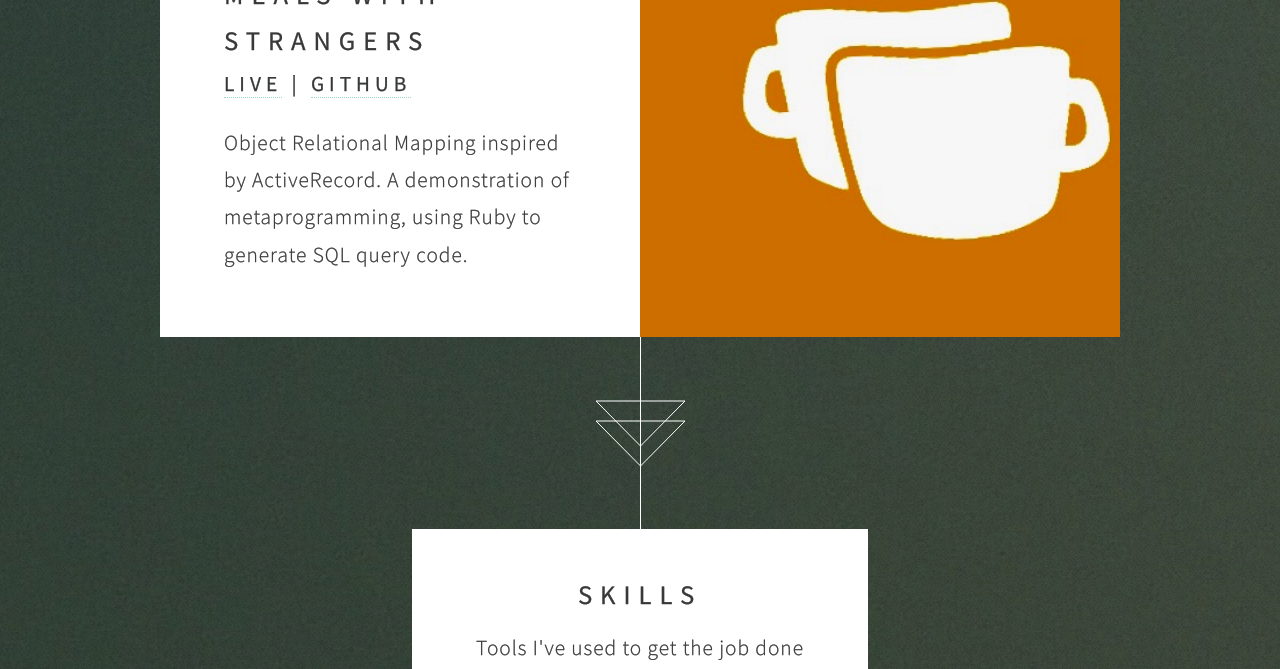
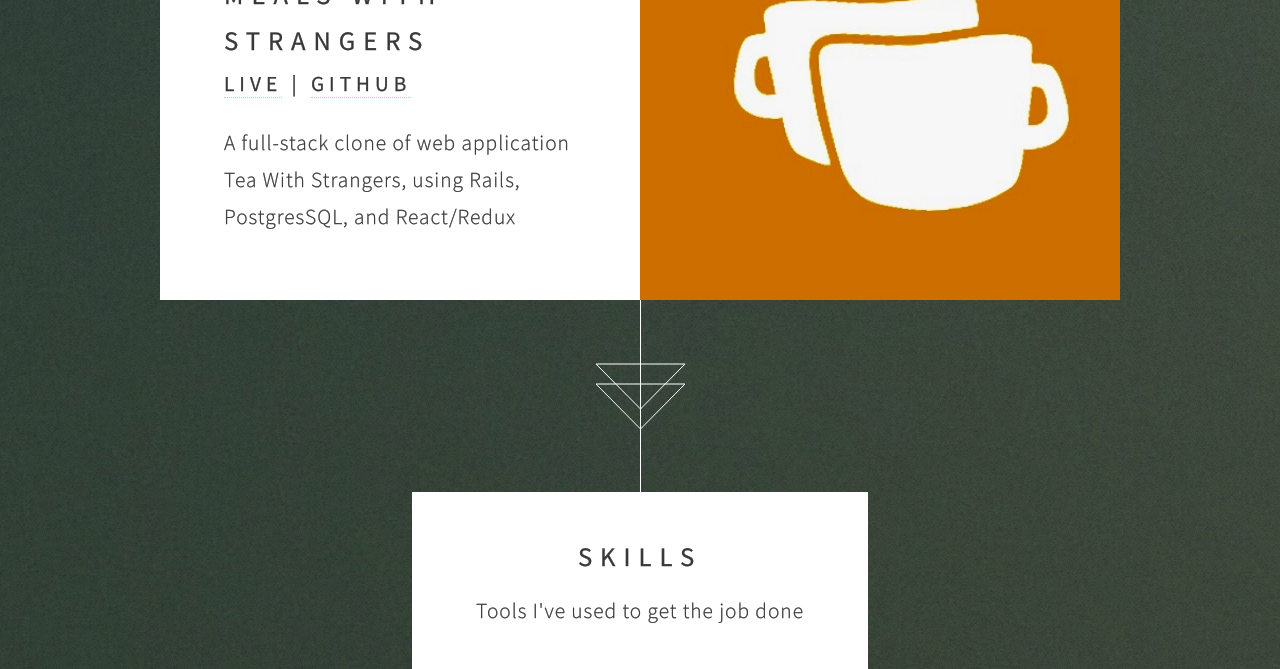
Before and after one commit to srod0010/srod0010.github.io, a plain HTML site: page index.html in a window 1280 px wide. Shown: the part 2920-3589 px from the top of the page. Drawn offline with Linux system fonts and the light colour scheme; files whose address does not match are found by name.

Commit message:
Add meals with strangers description

```diff
--- a/index.html
+++ b/index.html
@@ -80,7 +80,7 @@
 						<h3> <a href="https://meals-with-strangers.herokuapp.com/">Live</a> | <a href="https://github.com/srod0010/Full-Stack-Project">Github</a>
 						</h3>
 					</header>
-					<p>Object Relational Mapping inspired by ActiveRecord. A demonstration of metaprogramming, using Ruby to generate SQL query code.</p>
+					<p>A full-stack clone of web application Tea With Strangers, using Rails, PostgresSQL, and React/Redux</p>
 				</div>
 			</article>
 
```
